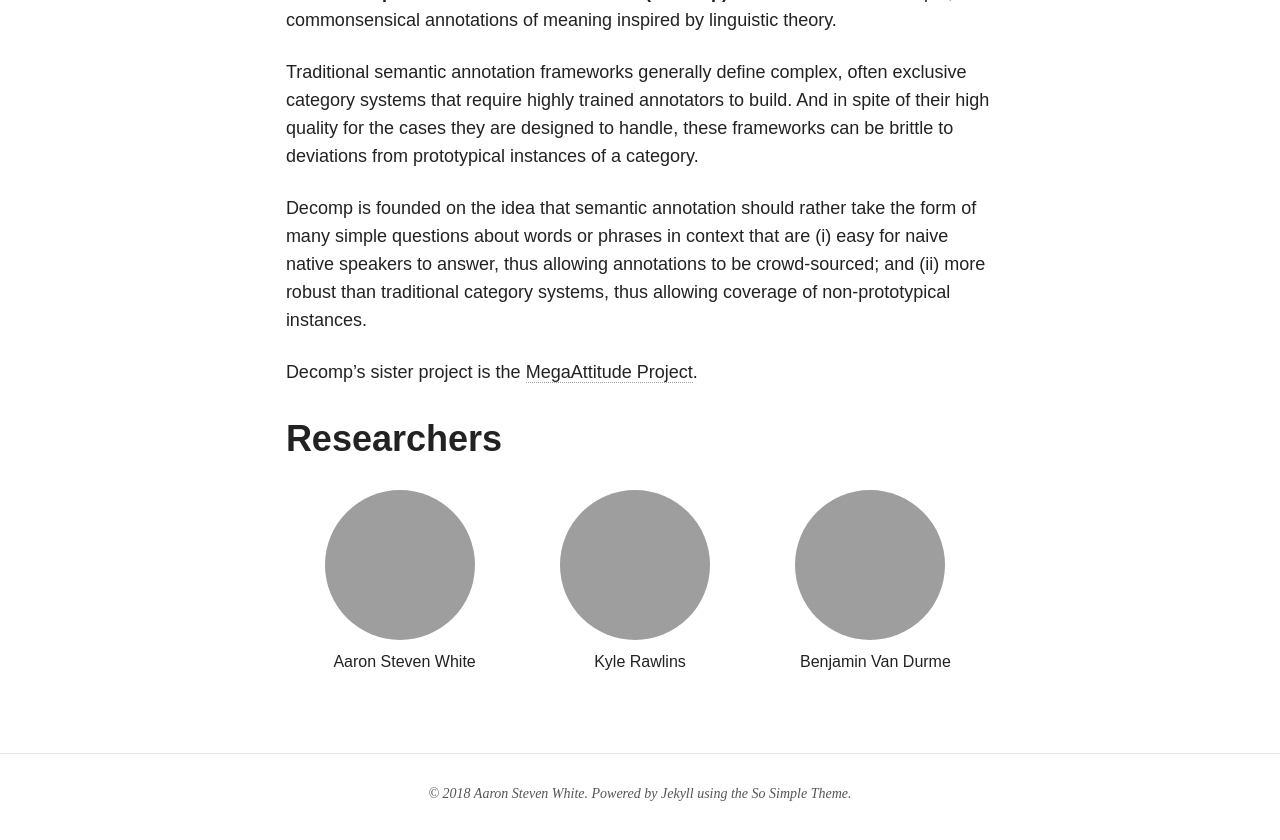
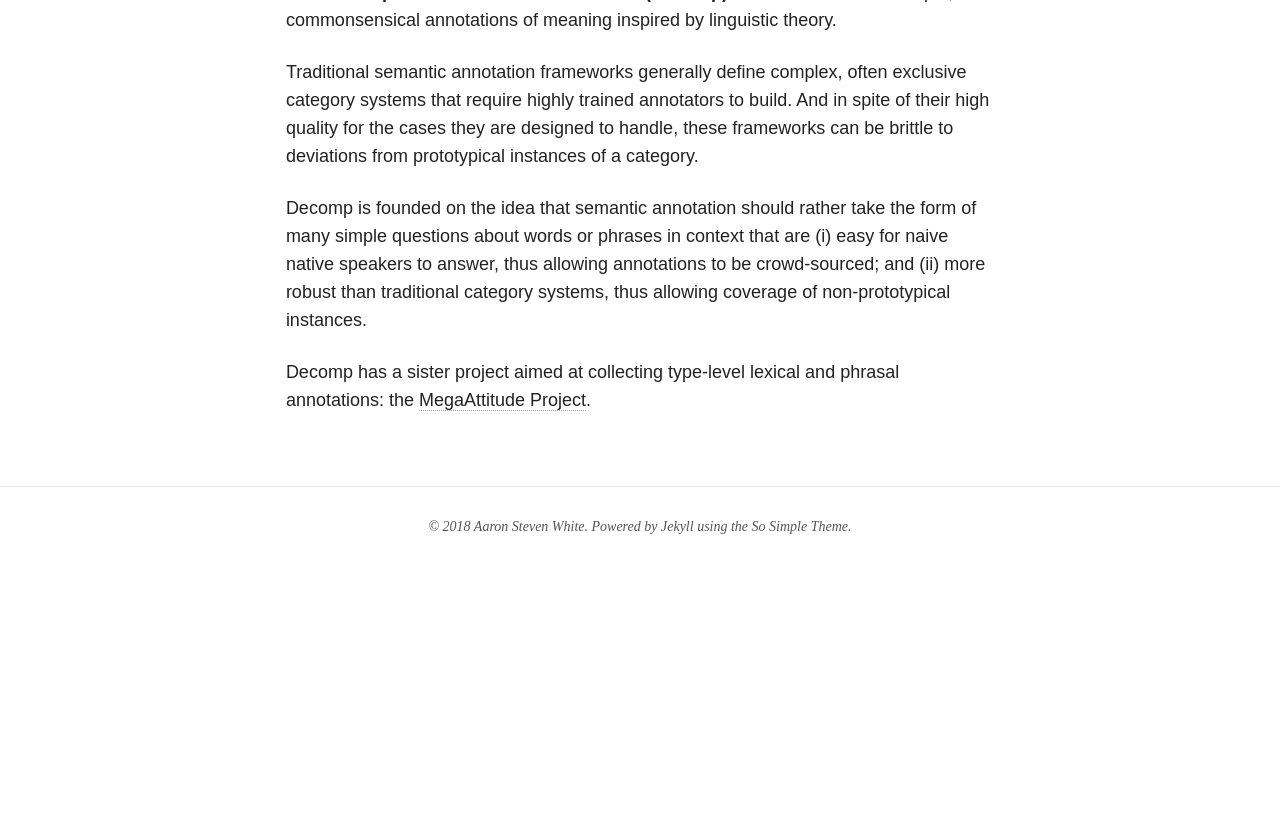
Before and after one commit to decompositional-semantics-initiative/decompositional-semantics-initiative.github.io, a Jekyll site: the page built from index.md, in a window 1280 px wide and 900 px high, scrolled down 594 px. Shown: the top 840 px of the window. Built offline with Jekyll 4.4.1, drawn with Linux system fonts in a browser that asks for light colours; nearby versions of some CDN libraries; after the commit the page ends 1227 px from its top, so only the background shows below that.

Commit message:
removed researchers from front page

```diff
--- a/index.md
+++ b/index.md
@@ -11,9 +11,4 @@ Traditional semantic annotation frameworks generally define complex, often exclu
 
 Decomp is founded on the idea that semantic annotation should rather take the form of many simple questions about words or phrases in context that are (i) easy for naive native speakers to answer, thus allowing annotations to be crowd-sourced; and (ii) more robust than traditional category systems, thus allowing coverage of non-prototypical instances. <!-- because, though their answers can be used to predict the sorts of categories annotated in traditional frameworks, non-prototypical instances may only be defined for a subset of questions.-->
 
-Decomp's sister project is the [MegaAttitude Project](http://megaattitude.io).
-
-# Researchers
-
-| <center><a href="http://aaronstevenwhite.io"><img src="{{ site.url }}/images/aaron.jpg" class="bio-photo-about" alt="Aaron Steven White bio photo"/></a><br/><a href="http://aaronstevenwhite.io">Aaron Steven White</a></center> | <center><a href="http://sites.krieger.jhu.edu/rawlins/"><img src="{{ site.url }}/images/kyle.jpg" class="bio-photo-about" alt="Kyle Rawlins bio photo"/></a><br/><a href="http://sites.krieger.jhu.edu/rawlins/">Kyle Rawlins</a></center> | <center><a href="http://www.cs.jhu.edu/~vandurme/"><img src="{{ site.url }}/images/ben.jpg" class="bio-photo-about" alt="Benjamin Van Durme bio photo"/></a><br/><a href="http://sites.krieger.jhu.edu/rawlins/">Benjamin Van Durme</a> </center> |
-|
+Decomp has a sister project aimed at collecting type-level lexical and phrasal annotations: the [MegaAttitude Project](http://megaattitude.io).
```
